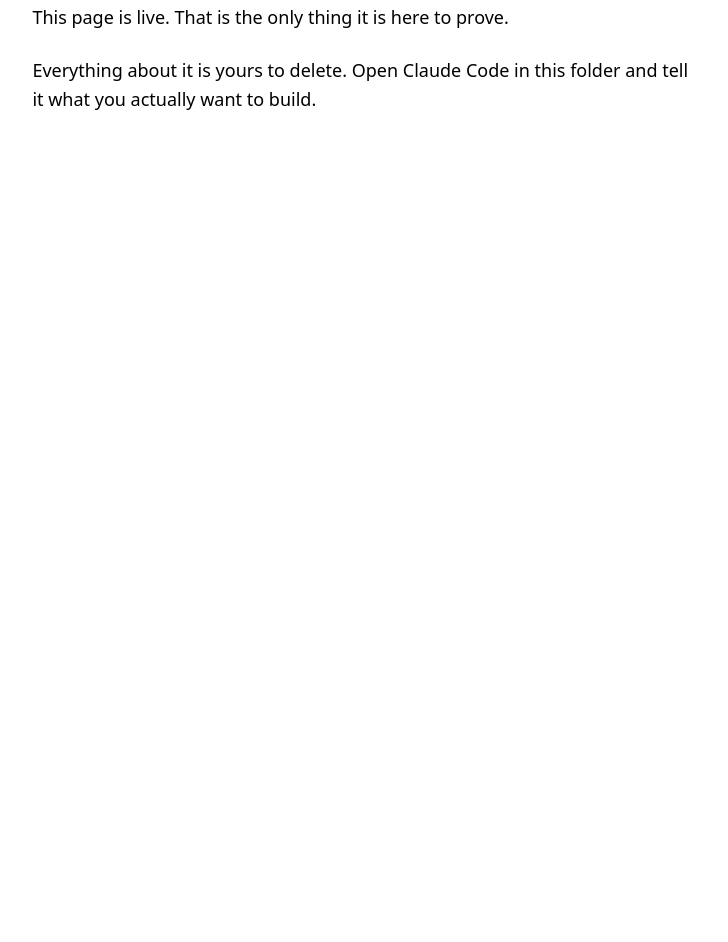
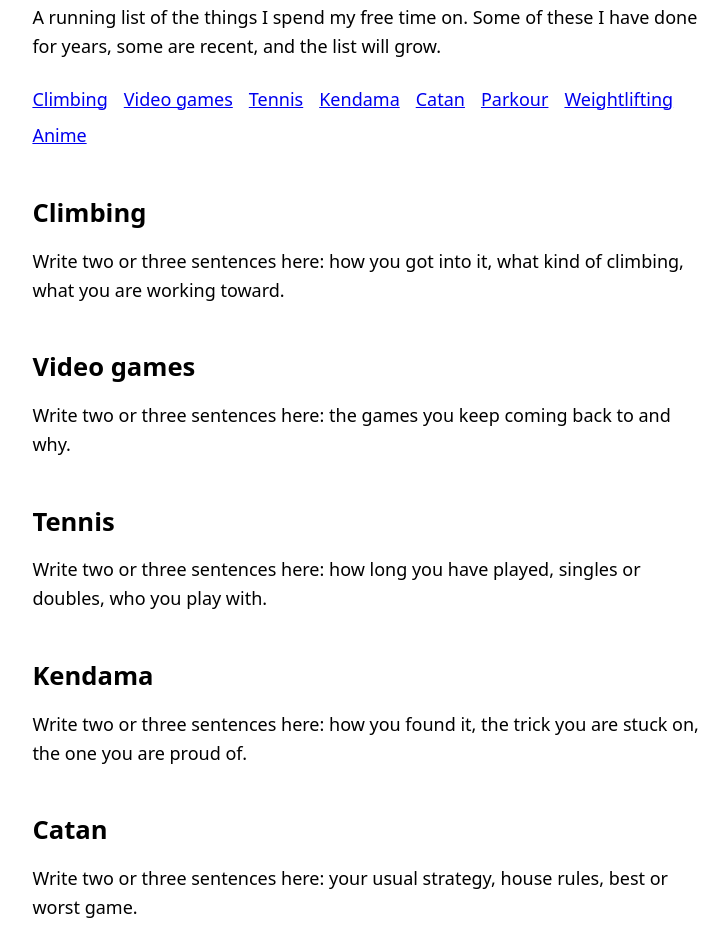
Before and after one commit to Hyrex8301/Hyrex8301.github.io, a plain HTML site: page index.html in a window 1280 px wide. Shown: the part 170-1112 px from the top of the page, without its empty margins (273-1001 px from the left). Before the commit the page ends 800 px from the top, so only its background shows below. Drawn offline with Linux system fonts and the light colour scheme.

Commit message:
Save single-page hobby draft before restructure

```diff
--- a/index.html
+++ b/index.html
@@ -3,21 +3,70 @@
 <head>
   <meta charset="utf-8">
   <meta name="viewport" content="width=device-width, initial-scale=1">
-  <title>Hello</title>
+  <title>My hobbies</title>
   <link rel="stylesheet" href="style.css">
 </head>
 <body>
 
-  <h1>Hello, world.</h1>
+  <h1>My hobbies</h1>
 
   <p>
-    This page is live. That is the only thing it is here to prove.
+    A running list of the things I spend my free time on. Some of these I have
+    done for years, some are recent, and the list will grow.
   </p>
 
-  <p>
-    Everything about it is yours to delete. Open Claude Code in this folder and
-    tell it what you actually want to build.
-  </p>
+  <nav aria-label="Hobbies">
+    <ul>
+      <li><a href="#climbing">Climbing</a></li>
+      <li><a href="#video-games">Video games</a></li>
+      <li><a href="#tennis">Tennis</a></li>
+      <li><a href="#kendama">Kendama</a></li>
+      <li><a href="#catan">Catan</a></li>
+      <li><a href="#parkour">Parkour</a></li>
+      <li><a href="#weightlifting">Weightlifting</a></li>
+      <li><a href="#anime">Anime</a></li>
+    </ul>
+  </nav>
+
+  <section id="climbing">
+    <h2>Climbing</h2>
+    <p>Write two or three sentences here: how you got into it, what kind of climbing, what you are working toward.</p>
+  </section>
+
+  <section id="video-games">
+    <h2>Video games</h2>
+    <p>Write two or three sentences here: the games you keep coming back to and why.</p>
+  </section>
+
+  <section id="tennis">
+    <h2>Tennis</h2>
+    <p>Write two or three sentences here: how long you have played, singles or doubles, who you play with.</p>
+  </section>
+
+  <section id="kendama">
+    <h2>Kendama</h2>
+    <p>Write two or three sentences here: how you found it, the trick you are stuck on, the one you are proud of.</p>
+  </section>
+
+  <section id="catan">
+    <h2>Catan</h2>
+    <p>Write two or three sentences here: your usual strategy, house rules, best or worst game.</p>
+  </section>
+
+  <section id="parkour">
+    <h2>Parkour</h2>
+    <p>Write two or three sentences here: where you train, what drew you to it, a move you are learning.</p>
+  </section>
+
+  <section id="weightlifting">
+    <h2>Weightlifting</h2>
+    <p>Write two or three sentences here: your split, a lift you care about, a number you are chasing.</p>
+  </section>
+
+  <section id="anime">
+    <h2>Anime</h2>
+    <p>Write two or three sentences here: a few favorites, a genre you lean toward, what you are watching now.</p>
+  </section>
 
 </body>
 </html>
--- a/style.css
+++ b/style.css
@@ -32,3 +32,23 @@
 p {
   margin-bottom: 1.5rem;
 }
+
+h2 {
+  font-size: 1.6rem;
+  line-height: 1.2;
+  margin-top: 3rem;
+  margin-bottom: 1rem;
+}
+
+nav ul {
+  list-style: none;
+  padding: 0;
+  margin: 0 0 1.5rem;
+  display: flex;
+  flex-wrap: wrap;
+  gap: 0.5rem 1rem;
+}
+
+section {
+  scroll-margin-top: 1.5rem;
+}
```
